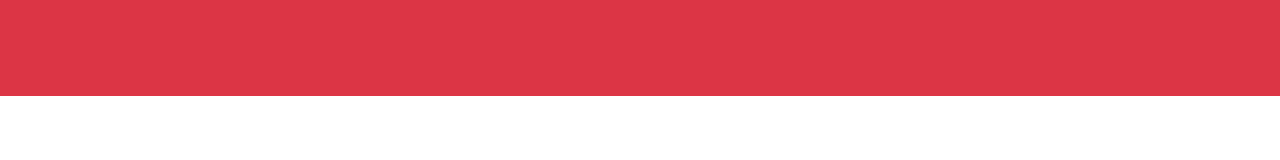
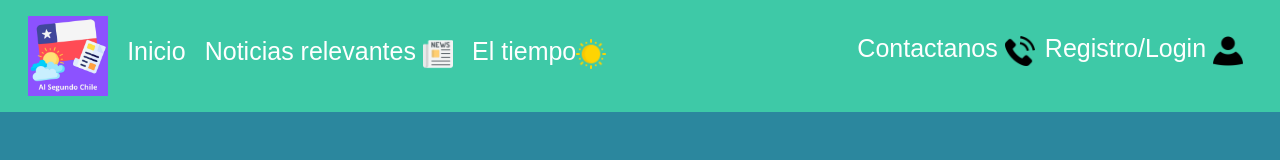
Before and after one commit to AlexandreKc/AlSegundoChile, a plain HTML site: page index.html in a window 1280 px wide. Drawn offline with nearby package versions, Linux system fonts and the light colour scheme; a web font is replaced by a local one.

Commit message:
Navbar avanzado

```diff
--- a/assets/css/style.css
+++ b/assets/css/style.css
@@ -0,0 +1,66 @@
+:root{
+    --color1:#f2e8c4;
+    --color2:#98d9b6;
+    --color3:#3ec9a7;
+    --color4:#2b879e;
+    --color5:#616668;
+}
+
+/* CONFIGURACIONES GENERALES */
+body{
+    background-color: var(--color4);
+}
+/* Configuraciones NavBar */
+.contenedor-nav{
+    align-items: center;
+    display: flex;
+    background-color: var(--color3);
+    justify-content: space-between;
+}
+.contenedor-nav a{
+    text-decoration: none;
+    font-family: "Poetsen One", sans-serif;
+}
+.imagen_logo_nav img{
+    border-radius: 10%;
+}
+.link-inicio{
+    color: white;
+    padding-left: 15px;
+    font-size: 25px;
+}
+.link-not-imp{
+    color: white;
+    padding-left: 15px;
+    font-size: 25px;
+}
+.link-tiempo{
+    color: white;
+    padding-left: 15px;
+    font-size: 25px;
+}
+.link-contacto{
+    color: white;
+    padding-left: 15px;
+    font-size: 25px;
+}
+.lado_derecho{
+    padding-right: 15px;
+    text-align: right;
+}
+.boton-rl{
+    border: none;
+    background-color: transparent;
+    font-family: "Poetsen One", sans-serif;
+    font-size: 25px;
+    color: white;
+    padding-bottom: 15px;
+}
+
+
+/* breadcrum */
+
+
+
+
+/* Responsive */
--- a/index.html
+++ b/index.html
@@ -4,6 +4,13 @@
     <meta charset="UTF-8">
     <meta name="viewport" content="width=device-width, initial-scale=1.0">
     <title>AlSegundoChile</title>
+    <!-- icono pesta{a} -->
+    <link rel="icon" href="./assets/img/logo.png">
+    <!-- Fuentes -->
+    <link rel="preconnect" href="https://fonts.googleapis.com">
+    <link rel="preconnect" href="https://fonts.gstatic.com" crossorigin>
+    <!-- Fuente 1 - Utilizada en links de NavBar-->
+    <link href="https://fonts.googleapis.com/css2?family=Poetsen+One&display=swap" rel="stylesheet">
 
     <!-- Bootstrap 5 LINK-->
     <link href="https://cdn.jsdelivr.net/npm/bootstrap@5.3.3/dist/css/bootstrap.min.css" rel="stylesheet" integrity="sha384-QWTKZyjpPEjISv5WaRU9OFeRpok6YctnYmDr5pNlyT2bRjXh0JMhjY6hW+ALEwIH" crossorigin="anonymous">
@@ -11,15 +18,27 @@
     <link href="./assets/css/style.css" rel="stylesheet">
 </head>
 <body>
+    <!-- Este es el contenedor general de la pagina -->
     <div class="container-fluid contenedor-general">
-        <div class="row contenedor-nav bg-danger p-5">
-            <div class="">
+        <!-- Este es el contenedor de la navbar -->
+        <div class="row contenedor-nav p-3">
+            <div class="col-12 col-lg-6 lado_izquierdo">
+                <a href="index.html"><img  class="imagen_logo_nav" src="./assets/img/logo.png" alt="logo" width="80" height="80"></a>
+                <a href="index.html" class="link-inicio">Inicio</a>
+                <a href="#" class="link-not-imp">Noticias relevantes <img src="./assets/img/icono-noticia.png" alt="icon-clima" height="30px" width="30px"></a>
+                <a href="#" class="link-tiempo">El tiempo<img src="./assets/img/icono-clima.png" alt="icon-clima" height="30px" width="30px"></a>
+            </div>
+
+            <div class="col-12 col-lg-6 lado_derecho">
+                <a href="#" class="link-contacto">Contactanos <img src="./assets/img/icono-contacto.png" alt="icon-clima" height="30px" width="30px"></a>
+                <button class="boton-rl">Registro/Login <img src="./assets/img/icono-usuario.png" alt="icon-clima" height="30px" width="30px"></button>
 
             </div>
         </div>
+        <!-- Este es el contenedor del Breadcrum -->
+        <div class="breadcrum">
 
-
-
+        </div>
 
 
     </div>
```
Also changed, not shown: assets/img/icono-clima.png (added), assets/img/icono-contacto.png (added), assets/img/icono-noticia.png (added), assets/img/icono-usuario.png (added), assets/img/logo.png (added).
